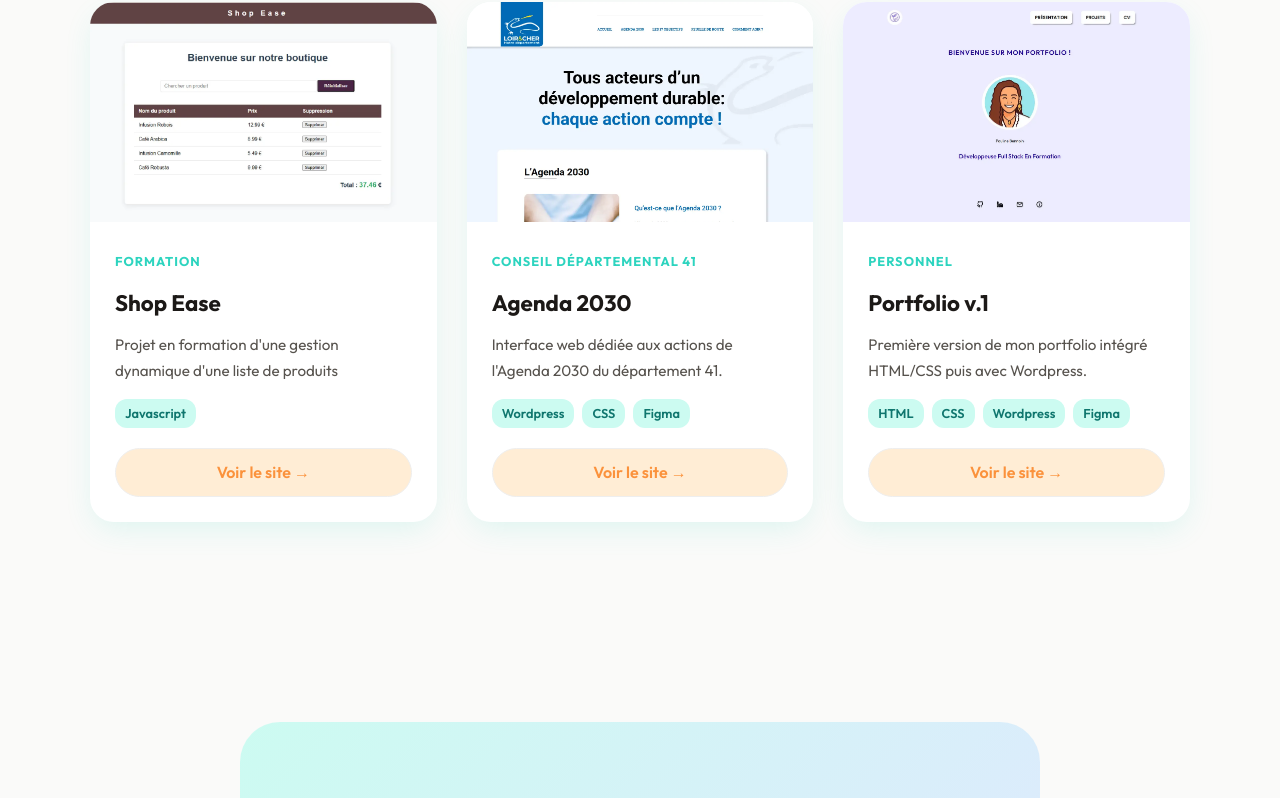
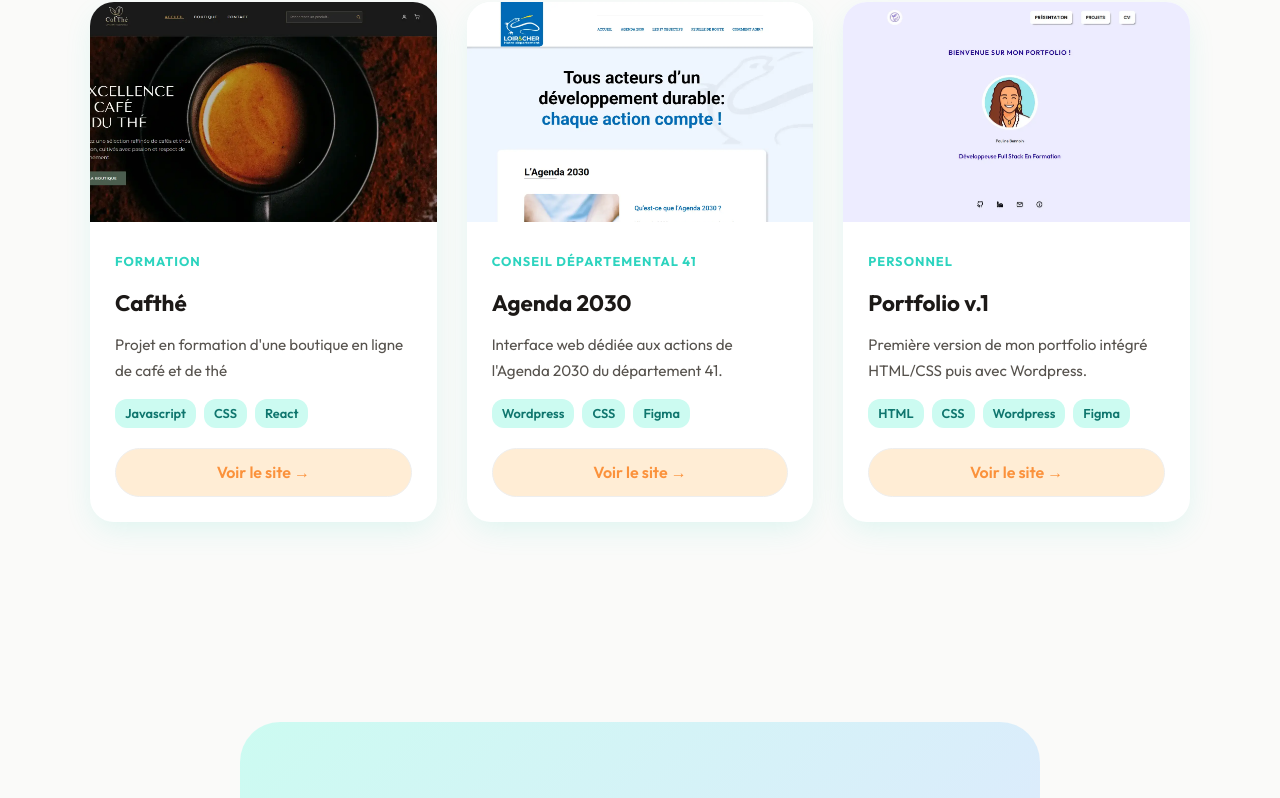
Before and after one commit to PaulineB15/Portfolio2, a React (Vite) app: page / in a window 1280 px wide. Shown: the part 2643-3441 px from the top of the page. Built offline with nearby package versions, Linux system fonts and the light colour scheme; a web font is replaced by a local one.

Commit message:
Nouveau projet Cafthé

```diff
--- a/src/App.jsx
+++ b/src/App.jsx
@@ -8,7 +8,7 @@ import './index.css'; // Lie du fichier CSS pour le style
 import PhotoProfil from './assets/photoprofil.webp';
 import portfoliov1 from './assets/portfoliov1.webp';
 import agenda from './assets/Agenda.webp';
-import shopease from './assets/shopease.webp';
+import cafthe from './assets/cafthe.webp';
 import voyage from './assets/voyage.webp';
 
 
@@ -18,12 +18,12 @@ import voyage from './assets/voyage.webp';
 const projectsData = [
     {
         id: 1, // Identifiant unique
-        title: "Shop Ease",
+        title: "Cafthé",
         cat: "Formation",
-        desc: "Projet en formation d'une gestion dynamique d'une liste de produits",
-        techNames: ["Javascript"],
-        img: shopease, // Variable importée plus en haut
-        link: "https://github.com/PaulineB15/Shop-Ease-.git",
+        desc: "Projet en formation d'une boutique en ligne de café et de thé",
+        techNames: ["Javascript", "CSS", "React"],
+        img: cafthe, // Variable importée plus en haut
+        link: "https://cafthev2.pbennoin.dev-campus.fr/",
     },
     {
         id: 2,
```
Also changed, not shown: src/assets/cafthe.webp (added).
